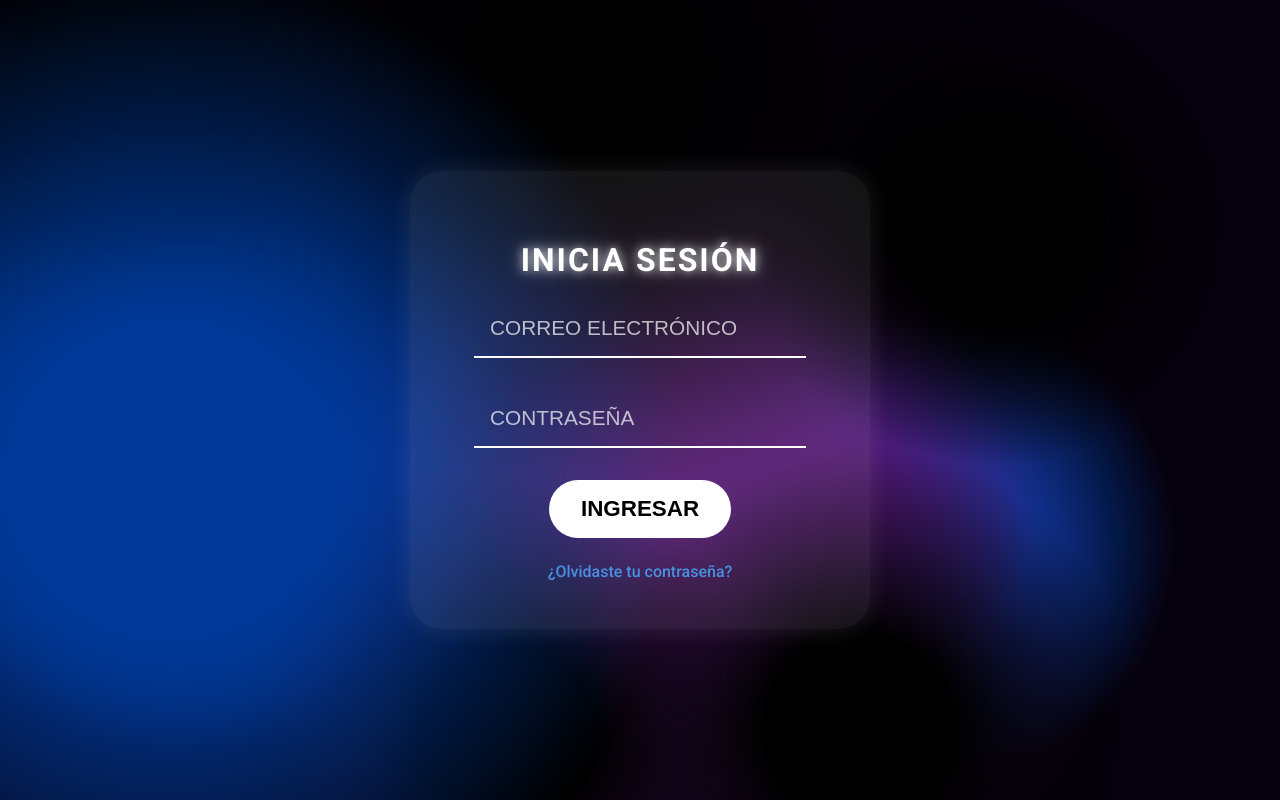
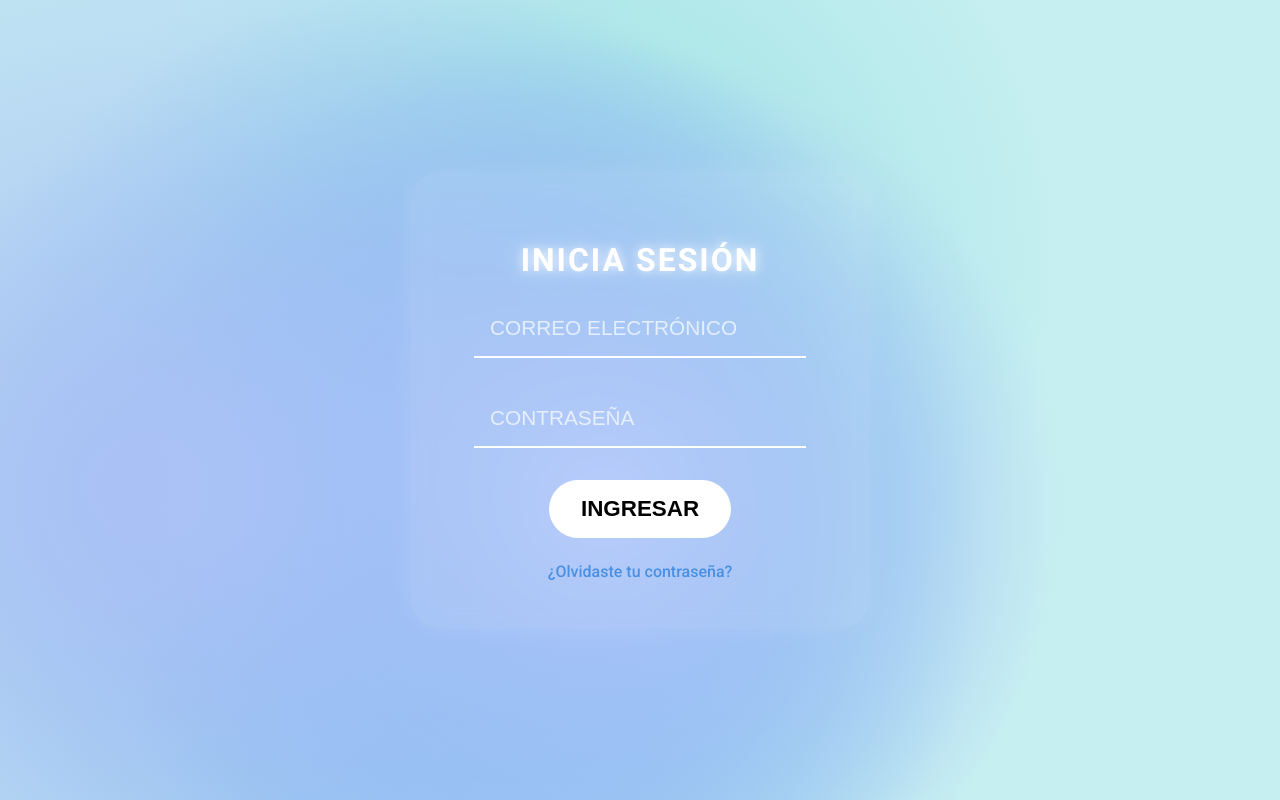
Before and after one commit to centro-ideomas-utr/CI, a Flask app: page /login in a window 1280 px wide. Run offline with Flask 3, Linux system fonts and the light colour scheme; some web fonts are replaced.

Commit message:
alucardo

```diff
--- a/app.py
+++ b/app.py
@@ -1253,8 +1253,6 @@ def enviar_cobro_factura():
     """
     Recibe la información de cobro y descuento, genera credenciales de acceso
     para el alumno, renderiza la factura HTML y envía el correo electrónico.
-
-    MODIFICADO para adjuntar el HTML de la factura como un archivo descargable.
     """
     conn = None
     temp_file_path = None
@@ -1309,7 +1307,6 @@ def enviar_cobro_factura():
                 <p>Le recomendamos **cambiar su contraseña inmediatamente** después de iniciar sesión.</p>
             """
         else:
-            # Mensaje solo recordatorio de portal si ya tiene cuenta
             credenciales_msg = f"""
                 <p>Puede acceder con sus credenciales ya existentes al Portal de Alumnos para consultar sus documentos:</p>
                 <p><a href="{url_for('login', _external=True)}">Acceder al Portal de Alumnos</a></p>
--- a/static/css/login.css
+++ b/static/css/login.css
@@ -114,73 +114,261 @@ body, html {
     color: #000;
 }
 
-/* ANIMACIÓN DE FONDO */
 @keyframes hero-gradient-animation {
     0% {
-        --s-start-0: 8.392121895570533%; --s-end-0: 38.584065253664996%; --y-0: 63%; --c-0: hsla(217.59493670886076, 100%, 30%, 1); --x-0: 93%; --c-1: hsla(0, 0%, 0%, 1); --x-1: 33%; --s-start-1: 8.392121895570533%; --s-end-1: 22.10878124098502%; --y-1: -7%; --c-2: hsla(0, 0%, 0%, 1); --x-2: 84%; --s-start-2: 8.392121895570533%; --s-end-2: 22.558651527792346%; --y-2: 7%; --s-start-3: 8.392121895570533%; --s-end-3: 22.558651527792346%; --y-3: 5%; --c-3: hsla(0, 0%, 0%, 1); --x-3: 14%; --s-start-4: 8.392121895570533%; --s-end-4: 22.558651527792346%; --y-4: 96%; --c-4: hsla(0, 0%, 0%, 1); --x-4: 7%; --y-5: 90%; --x-5: 93%; --s-start-5: 8.392121895570533%; --s-end-5: 22.558651527792346%; --c-5: hsla(0, 0%, 0%, 1); --y-6: 61%; --s-start-6: 8.392121895570533%; --s-end-6: 39.67138181429644%; --x-6: 3%; --c-6: hsla(279.7894736842105, 67%, 27%, 1); --c-7: hsla(279.7894736842105, 67%, 27%, 1); --s-start-7: 8.392121895570533%; --s-end-7: 49.58090142552271%; --y-7: 59%; --x-7: 94%; --c-8: hsla(217.68844221105527, 100%, 39%, 1); --s-start-8: 8.392121895570533%; --s-end-8: 34.815367581495366%; --y-8: 63%; --x-8: 48%; --x-9: 96%; --s-start-9: 8.392121895570533%; --s-end-9: 31.77166380372925%; --c-9: hsla(217.59493670886076, 100%, 30%, 1); --y-9: 78%
+        --c-0: hsla(200, 83%, 81%, 1);
+        --s-start-0: 3%;
+        --s-end-0: 55%;
+        --x-0: 44%;
+        --y-0: 83%;
+        --x-1: 80%;
+        --s-start-1: 3%;
+        --s-end-1: 55%;
+        --y-1: 47%;
+        --c-1: hsla(224, 53%, 72%, 1);
+        --y-2: 46%;
+        --c-2: hsla(193, 59%, 91%, 1);
+        --x-2: 98%;
+        --s-start-2: 3%;
+        --s-end-2: 55%;
+        --y-3: 69%;
+        --x-3: 81%;
+        --c-3: hsla(230, 73%, 50%, 1);
+        --s-start-3: 3%;
+        --s-end-3: 55%;
+        --x-4: 30%;
+        --s-start-4: 3%;
+        --s-end-4: 55%;
+        --y-4: 84%;
+        --c-4: hsla(240, 92%, 66%, 1);
     }
+
     50% {
-        --s-start-0: 12.892043731642234%; --s-end-0: 42.94837818044209%; --y-0: 59%; --c-0: hsla(217.59493670886076, 100%, 30%, 1); --x-0: 2%; --c-1: hsla(0, 0%, 0%, 1); --x-1: 42%; --s-start-1: 8.392121895570533%; --s-end-1: 41.69445156991687%; --y-1: 10%; --c-2: hsla(0, 0%, 0%, 1); --x-2: 75%; --s-start-2: 8.392121895570533%; --s-end-2: 20.488815899465003%; --y-2: 29%; --s-start-3: 8.392121895570533%; --s-end-3: 30.099844327777923%; --y-3: 16%; --c-3: hsla(0, 0%, 0%, 1); --x-3: 5%; --s-start-4: 8.392121895570533%; --s-end-4: 24.59566937006635%; --y-4: 91%; --c-4: hsla(0, 0%, 0%, 1); --x-4: 36%; --y-5: 91%; --x-5: 70%; --s-start-5: 8.392121895570533%; --s-end-5: 24.59566937006635%; --c-5: hsla(0, 0%, 0%, 1); --y-6: 73%; --s-start-6: 9%; --s-end-6: 26.825849058644888%; --x-6: 54%; --c-6: hsla(279.7894736842105, 67%, 27%, 1); --c-7: hsla(279.7894736842105, 67%, 27%, 1); --s-start-7: 9%; --s-end-7: 49.05074977970796%; --y-7: 76%; --x-7: 57%; --c-8: hsla(217.68844221105527, 100%, 39%, 1); --s-start-8: 9; --s-end-8: 26.166345747226664%; --y-8: 53%; --x-8: 11%; --x-9: 70%; --s-start-9: 9; --s-end-9: 22.152460022684956%; --c-9: hsla(217.59493670886076, 100%, 30%, 1); --y-9: 70%
+        --c-0: hsla(231, 96%, 84%, 1);
+        --s-start-0: 3%;
+        --s-end-0: 55%;
+        --x-0: 48%;
+        --y-0: 78%;
+        --x-1: 12%;
+        --s-start-1: 3%;
+        --s-end-1: 55%;
+        --y-1: 52%;
+        --c-1: hsla(221, 79%, 71%, 1);
+        --y-2: 60%;
+        --c-2: hsla(189, 76%, 69%, 1);
+        --x-2: 55%;
+        --s-start-2: 3%;
+        --s-end-2: 55%;
+        --y-3: 64%;
+        --x-3: 35%;
+        --c-3: hsla(216, 91%, 75%, 1);
+        --s-start-3: 3%;
+        --s-end-3: 55%;
+        --x-4: 16%;
+        --s-start-4: 3%;
+        --s-end-4: 55%;
+        --y-4: 1%;
+        --c-4: hsla(182, 52%, 67%, 1);
     }
+
     100% {
-        --c-1: hsla(0, 0%, 0%, 1); --x-1: 76%; --s-start-1: 8.392121895570533%; --s-end-1: 59.32232816638693%; --y-1: -3%; --c-2: hsla(0, 0%, 0%, 1); --x-2: 97%; --s-start-2: 8.392121895570533%; --s-end-2: 28.52989037790774%; --y-2: 18%; --s-start-3: 8.392121895570533%; --s-end-3: 28.52989037790774%; --y-3: 18%; --c-3: hsla(0, 0%, 0%, 1); --x-3: 42%; --s-start-4: 8.392121895570533%; --s-end-4: 28.52989037790774%; --y-4: 95%; --c-4: hsla(0, 0%, 0%, 1); --x-4: 66%; --y-5: 92%; --x-5: 46%; --s-start-5: 8.392121895570533%; --s-end-5: 28.52989037790774%; --c-5: hsla(0, 0%, 0%, 1); --y-6: 16%; --s-start-6: 24.72064437400016%; --s-end-6: 47.490620328604024%; --x-6: 102%; --c-6: hsla(279.7894736842105, 67%, 27%, 1); --c-7: hsla(279.7894736842105, 67%, 27%, 1); --s-start-7: 10.200720718860145%; --s-end-7: 50.46456494288142%; --y-7: 52%; --x-7: 22%; --x-9: 97%; --s-start-9: 6.294132688184733%; --s-end-9: 20.79106730744014%; --c-9: hsla(217.5, 100%, 31%, 1); --y-9: 51%
+        --c-0: hsla(205, 79%, 83%, 1);
+        --s-start-0: 3%;
+        --s-end-0: 55%;
+        --x-0: 46%;
+        --y-0: 40%;
+        --x-1: 11%;
+        --s-start-1: 3%;
+        --s-end-1: 55%;
+        --y-1: 75%;
+        --c-1: hsla(236, 80%, 97%, 1);
+        --y-2: 80%;
+        --c-2: hsla(225, 74%, 52%, 1);
+        --x-2: 2%;
+        --s-start-2: 3%;
+        --s-end-2: 55%;
+        --y-3: 67%;
+        --x-3: 58%;
+        --c-3: hsla(217, 55%, 78%, 1);
+        --s-start-3: 3%;
+        --s-end-3: 55%;
+        --x-4: 89%;
+        --s-start-4: 3%;
+        --s-end-4: 55%;
+        --y-4: 78%;
+        --c-4: hsla(182, 79%, 89%, 1);
     }
 }
-@property --s-start-0 { syntax: '<percentage>'; inherits: false; initial-value: 8.392121895570533% }
-@property --s-end-0 { syntax: '<percentage>'; inherits: false; initial-value: 38.584065253664996% }
-@property --y-0 { syntax: '<percentage>'; inherits: false; initial-value: 63% }
-@property --c-0 { syntax: '<color>'; inherits: false; initial-value: hsla(217.59493670886076, 100%, 30%, 1) }
-@property --x-0 { syntax: '<percentage>'; inherits: false; initial-value: 93% }
-@property --c-1 { syntax: '<color>'; inherits: false; initial-value: hsla(0, 0%, 0%, 1) }
-@property --x-1 { syntax: '<percentage>'; inherits: false; initial-value: 33% }
-@property --s-start-1 { syntax: '<percentage>'; inherits: false; initial-value: 8.392121895570533% }
-@property --s-end-1 { syntax: '<percentage>'; inherits: false; initial-value: 22.10878124098502% }
-@property --y-1 { syntax: '<percentage>'; inherits: false; initial-value: -7% }
-@property --c-2 { syntax: '<color>'; inherits: false; initial-value: hsla(0, 0%, 0%, 1) }
-@property --x-2 { syntax: '<percentage>'; inherits: false; initial-value: 84% }
-@property --s-start-2 { syntax: '<percentage>'; inherits: false; initial-value: 8.392121895570533% }
-@property --s-end-2 { syntax: '<percentage>'; inherits: false; initial-value: 22.558651527792346% }
-@property --y-2 { syntax: '<percentage>'; inherits: false; initial-value: 7% }
-@property --s-start-3 { syntax: '<percentage>'; inherits: false; initial-value: 8.392121895570533% }
-@property --s-end-3 { syntax: '<percentage>'; inherits: false; initial-value: 22.558651527792346% }
-@property --y-3 { syntax: '<percentage>'; inherits: false; initial-value: 5% }
-@property --c-3 { syntax: '<color>'; inherits: false; initial-value: hsla(0, 0%, 0%, 1) }
-@property --x-3 { syntax: '<percentage>'; inherits: false; initial-value: 14% }
-@property --s-start-4 { syntax: '<percentage>'; inherits: false; initial-value: 8.392121895570533% }
-@property --s-end-4 { syntax: '<percentage>'; inherits: false; initial-value: 22.558651527792346% }
-@property --y-4 { syntax: '<percentage>'; inherits: false; initial-value: 96% }
-@property --c-4 { syntax: '<color>'; inherits: false; initial-value: hsla(0, 0%, 0%, 1) }
-@property --x-4 { syntax: '<percentage>'; inherits: false; initial-value: 7% }
-@property --y-5 { syntax: '<percentage>'; inherits: false; initial-value: 90% }
-@property --x-5 { syntax: '<percentage>'; inherits: false; initial-value: 93% }
-@property --s-start-5 { syntax: '<percentage>'; inherits: false; initial-value: 8.392121895570533% }
-@property --s-end-5 { syntax: '<percentage>'; inherits: false; initial-value: 22.558651527792346% }
-@property --c-5 { syntax: '<color>'; inherits: false; initial-value: hsla(0, 0%, 0%, 1) }
-@property --y-6 { syntax: '<percentage>'; inherits: false; initial-value: 61% }
-@property --s-start-6 { syntax: '<percentage>'; inherits: false; initial-value: 8.392121895570533% }
-@property --s-end-6 { syntax: '<percentage>'; inherits: false; initial-value: 39.67138181429644% }
-@property --x-6 { syntax: '<percentage>'; inherits: false; initial-value: 3% }
-@property --c-6 { syntax: '<color>'; inherits: false; initial-value: hsla(279.7894736842105, 67%, 27%, 1) }
-@property --c-7 { syntax: '<color>'; inherits: false; initial-value: hsla(279.7894736842105, 67%, 27%, 1) }
-@property --s-start-7 { syntax: '<percentage>'; inherits: false; initial-value: 8.392121895570533% }
-@property --s-end-7 { syntax: '<percentage>'; inherits: false; initial-value: 49.58090142552271% }
-@property --y-7 { syntax: '<percentage>'; inherits: false; initial-value: 59% }
-@property --x-7 { syntax: '<percentage>'; inherits: false; initial-value: 94% }
-@property --c-8 { syntax: '<color>'; inherits: false; initial-value: hsla(217.68844221105527, 100%, 39%, 1) }
-@property --s-start-8 { syntax: '<percentage>'; inherits: false; initial-value: 8.392121895570533% }
-@property --s-end-8 { syntax: '<percentage>'; inherits: false; initial-value: 34.815367581495366% }
-@property --y-8 { syntax: '<percentage>'; inherits: false; initial-value: 63% }
-@property --x-8 { syntax: '<percentage>'; inherits: false; initial-value: 48% }
-@property --x-9 { syntax: '<percentage>'; inherits: false; initial-value: 96% }
-@property --s-start-9 { syntax: '<percentage>'; inherits: false; initial-value: 8.392121895570533% }
-@property --s-end-9 { syntax: '<percentage>'; inherits: false; initial-value: 31.77166380372925% }
-@property --c-9 { syntax: '<color>'; inherits: false; initial-value: hsla(217.59493670886076, 100%, 30%, 1) }
-@property --y-9 { syntax: '<percentage>'; inherits: false; initial-value: 78% }
+
+@property --c-0 {
+    syntax: '<color>';
+    inherits: false;
+    initial-value: hsla(200, 83%, 81%, 1)
+}
+
+@property --s-start-0 {
+    syntax: '<percentage>';
+    inherits: false;
+    initial-value: 3%
+}
+
+@property --s-end-0 {
+    syntax: '<percentage>';
+    inherits: false;
+    initial-value: 55%
+}
+
+@property --x-0 {
+    syntax: '<percentage>';
+    inherits: false;
+    initial-value: 44%
+}
+
+@property --y-0 {
+    syntax: '<percentage>';
+    inherits: false;
+    initial-value: 83%
+}
+
+@property --x-1 {
+    syntax: '<percentage>';
+    inherits: false;
+    initial-value: 80%
+}
+
+@property --s-start-1 {
+    syntax: '<percentage>';
+    inherits: false;
+    initial-value: 3%
+}
+
+@property --s-end-1 {
+    syntax: '<percentage>';
+    inherits: false;
+    initial-value: 55%
+}
+
+@property --y-1 {
+    syntax: '<percentage>';
+    inherits: false;
+    initial-value: 47%
+}
+
+@property --c-1 {
+    syntax: '<color>';
+    inherits: false;
+    initial-value: hsla(224, 53%, 72%, 1)
+}
+
+@property --y-2 {
+    syntax: '<percentage>';
+    inherits: false;
+    initial-value: 46%
+}
+
+@property --c-2 {
+    syntax: '<color>';
+    inherits: false;
+    initial-value: hsla(193, 59%, 91%, 1)
+}
+
+@property --x-2 {
+    syntax: '<percentage>';
+    inherits: false;
+    initial-value: 98%
+}
+
+@property --s-start-2 {
+    syntax: '<percentage>';
+    inherits: false;
+    initial-value: 3%
+}
+
+@property --s-end-2 {
+    syntax: '<percentage>';
+    inherits: false;
+    initial-value: 55%
+}
+
+@property --y-3 {
+    syntax: '<percentage>';
+    inherits: false;
+    initial-value: 69%
+}
+
+@property --x-3 {
+    syntax: '<percentage>';
+    inherits: false;
+    initial-value: 81%
+}
+
+@property --c-3 {
+    syntax: '<color>';
+    inherits: false;
+    initial-value: hsla(230, 73%, 50%, 1)
+}
+
+@property --s-start-3 {
+    syntax: '<percentage>';
+    inherits: false;
+    initial-value: 3%
+}
+
+@property --s-end-3 {
+    syntax: '<percentage>';
+    inherits: false;
+    initial-value: 55%
+}
+
+@property --x-4 {
+    syntax: '<percentage>';
+    inherits: false;
+    initial-value: 30%
+}
+
+@property --s-start-4 {
+    syntax: '<percentage>';
+    inherits: false;
+    initial-value: 3%
+}
+
+@property --s-end-4 {
+    syntax: '<percentage>';
+    inherits: false;
+    initial-value: 55%
+}
+
+@property --y-4 {
+    syntax: '<percentage>';
+    inherits: false;
+    initial-value: 84%
+}
+
+@property --c-4 {
+    syntax: '<color>';
+    inherits: false;
+    initial-value: hsla(240, 92%, 66%, 1)
+}
 
 .your_css_selector_here {
-    --y-0: 63%; --c-0: hsla(217.59493670886076, 100%, 30%, 1); --x-0: 93%; --c-1: hsla(0, 0%, 0%, 1); --x-1: 33%; --y-1: -7%; --c-2: hsla(0, 0%, 0%, 1); --x-2: 84%; --y-2: 7%; --y-3: 5%; --c-3: hsla(0, 0%, 0%, 1); --x-3: 14%; --y-4: 96%; --c-4: hsla(0, 0%, 0%, 1); --x-4: 7%; --y-5: 90%; --x-5: 93%; --c-5: hsla(0, 0%, 0%, 1); --y-6: 61%; --x-6: 3%; --c-6: hsla(279.7894736842105, 67%, 27%, 1); --c-7: hsla(279.7894736842105, 67%, 27%, 1); --y-7: 59%; --x-7: 94%; --c-8: hsla(217.68844221105527, 100%, 39%, 1); --y-8: 63%; --x-8: 48%; --x-9: 96%; --c-9: hsla(217.59493670886076, 100%, 30%, 1); --y-9: 78%;;
-    background-color: hsla(262, 82%, 3%, 1);
-    background-image: radial-gradient(circle at var(--x-0) var(--y-0), var(--c-0) var(--s-start-0), transparent var(--s-end-0)), radial-gradient(circle at var(--x-1) var(--y-1), var(--c-1) var(--s-start-1), transparent var(--s-end-1)), radial-gradient(circle at var(--x-2) var(--y-2), var(--c-2) var(--s-start-2), transparent var(--s-end-2)), radial-gradient(circle at var(--x-3) var(--y-3), var(--c-3) var(--s-start-3), transparent var(--s-end-3)), radial-gradient(circle at var(--x-4) var(--y-4), var(--c-4) var(--s-start-4), transparent var(--s-end-4)), radial-gradient(circle at var(--x-5) var(--y-5), var(--c-5) var(--s-start-5), transparent var(--s-end-5)), radial-gradient(circle at var(--x-6) var(--y-6), var(--c-6) var(--s-start-6), transparent var(--s-end-6)), radial-gradient(circle at var(--x-7) var(--y-7), var(--c-7) var(--s-start-7), transparent var(--s-end-7)), radial-gradient(circle at var(--x-8) var(--y-8), var(--c-8) var(--s-start-8), transparent var(--s-end-8)), radial-gradient(circle at var(--x-9) var(--y-9), var(--c-9) var(--s-start-9), transparent var(--s-end-9));
-    animation: hero-gradient-animation 15s linear infinite alternate-reverse;
-    background-blend-mode: normal, normal, normal, normal, normal, normal, normal, normal, normal, normal;
+    --c-0: hsla(200, 83%, 81%, 1);
+    --x-0: 44%;
+    --y-0: 83%;
+    --x-1: 80%;
+    --y-1: 47%;
+    --c-1: hsla(224, 53%, 72%, 1);
+    --y-2: 46%;
+    --c-2: hsla(193, 59%, 91%, 1);
+    --x-2: 98%;
+    --y-3: 69%;
+    --x-3: 81%;
+    --c-3: hsla(230, 73%, 50%, 1);
+    --x-4: 30%;
+    --y-4: 84%;
+    --c-4: hsla(240, 92%, 66%, 1);
+    ;
+    background-color: hsla(183, 60%, 86%, 1);
+    background-image: radial-gradient(circle at var(--x-0) var(--y-0), var(--c-0) var(--s-start-0), transparent var(--s-end-0)), radial-gradient(circle at var(--x-1) var(--y-1), var(--c-1) var(--s-start-1), transparent var(--s-end-1)), radial-gradient(circle at var(--x-2) var(--y-2), var(--c-2) var(--s-start-2), transparent var(--s-end-2)), radial-gradient(circle at var(--x-3) var(--y-3), var(--c-3) var(--s-start-3), transparent var(--s-end-3)), radial-gradient(circle at var(--x-4) var(--y-4), var(--c-4) var(--s-start-4), transparent var(--s-end-4));
+    animation: hero-gradient-animation 2s linear infinite alternate;
+    background-blend-mode: normal, normal, normal, normal, normal;
 }
--- a/templates/login.html
+++ b/templates/login.html
@@ -18,7 +18,6 @@
     <link rel="icon" href="{{ url_for('static', filename='imagen/ci.png') }}">
 
     <style>
-        /* Estilos básicos para mensajes de feedback */
         .error-message {
             background-color: #e74c3c;
             color: white;
@@ -54,7 +53,6 @@
         <div class="contenido">
             <h1>Inicia Sesión</h1>
 
-            <!-- 1. LÓGICA DE MENSAJES DE FLASK (Restablecimiento Exitoso/Error de Login) -->
             {% if error %}
             <div id="error-message" class="error-message">{{ error }}</div>
             {% elif message %}
--- a/templates/registro.html
+++ b/templates/registro.html
@@ -6,19 +6,15 @@
     <title>Registro</title>
     <meta name="description" content="Formulario de Registro para el Centro de Idiomas">
 
-    <!-- Fuentes de Google -->
     <link rel="preconnect" href="https://fonts.googleapis.com">
     <link rel="preconnect" href="https://fonts.gstatic.com" crossorigin>
     <link href="https://fonts.googleapis.com/css2?family=Roboto:wght@400;500;700&family=Jersey+10+Charted&display=swap" rel="stylesheet">
     <link rel="icon" href="{{ url_for('static', filename='imagen/CI.png') }}">
 
-    <!-- Se mantiene el enlace a tu CSS externo -->
     <link rel="stylesheet" href="{{ url_for('static', filename='css/formulario.css') }}">
     <link rel="stylesheet" href="https://cdnjs.cloudflare.com/ajax/libs/font-awesome/6.5.0/css/all.min.css">
 
-    <!-- CSS en línea para manejar la visibilidad dinámica (asume que tu CSS principal usa display: grid/flex) -->
     <style>
-        /* Oculta los campos de documentos por defecto, el JS los mostrará */
         .documento-dinamico {
             display: none;
         }
--- a/templates/reinscripciones.html
+++ b/templates/reinscripciones.html
@@ -187,8 +187,6 @@
 
             <div class="descuento-options">
                 <h3>Descuentos Disponibles ($1,870.00 MXN base)</h3>
-
-                <!-- Opciones de Descuento con sus valores porcentuales -->
                 <label class="descuento-checkbox">
                     <input type="checkbox" name="descuento" value="0.10" data-nombre="FAM 10%">
                     FAM 10%
```
Also changed, not shown: 11 other files.
